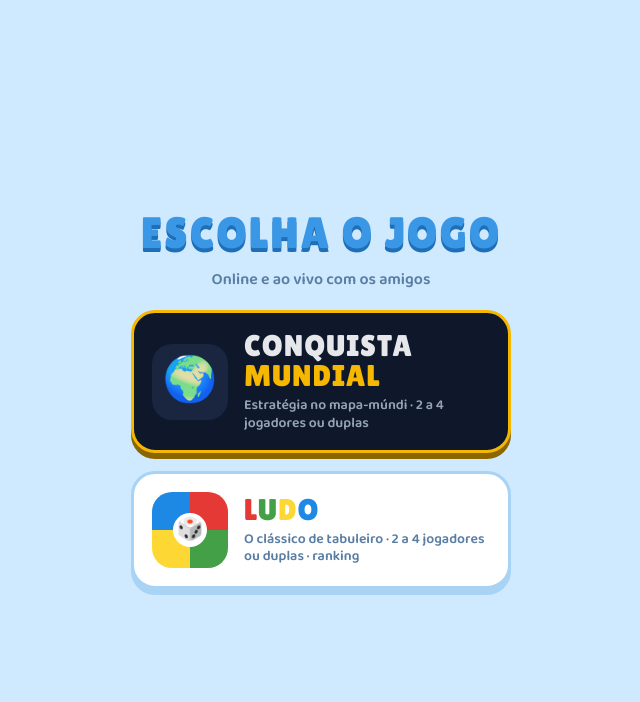
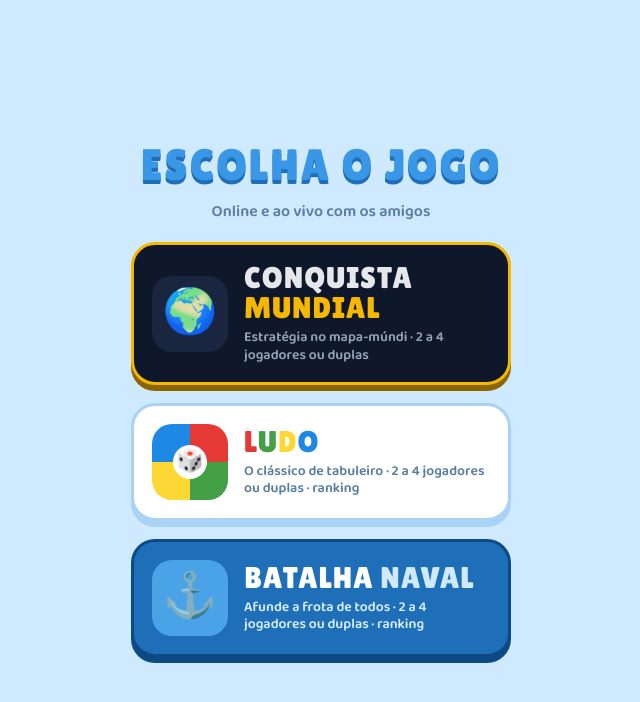
Before and after one commit to jardelson-ip/conquista-mundial, a plain HTML site: page index.html in a window 1280 px wide. Shown: the whole page, without its empty margins (319-959 px from the left). Drawn offline with Linux system fonts and the light colour scheme.

Commit message:
Update index.html

```diff
--- a/index.html
+++ b/index.html
@@ -31,6 +31,10 @@ h1{margin:0;font:44px/1 "Lilita One",system-ui,sans-serif;letter-spacing:2px;col
 .ludo .ic b{width:34px;height:34px;border-radius:50%;background:#fff;display:flex;align-items:center;justify-content:center;font-size:22px}
 .ludo .t .r{color:#E53935}.ludo .t .g{color:#43A047}.ludo .t .y{color:#FDD835}.ludo .t .b{color:#1E88E5}
 .ludo .d{color:#5a7ea3}
+.naval{background:#1f6fb8;color:#fff;border:3px solid #0d4a85;box-shadow:0 6px 0 #0d4a85}
+.naval .ic{background:#4aa3e6}
+.naval .t span{color:#cfe9ff}
+.naval .d{color:#d6ecff}
 </style>
 </head>
 <body>
@@ -45,6 +49,10 @@ h1{margin:0;font:44px/1 "Lilita One",system-ui,sans-serif;letter-spacing:2px;col
     <div class="ic"><b>🎲</b></div>
     <div><div class="t"><span class="r">L</span><span class="g">U</span><span class="y">D</span><span class="b">O</span></div><div class="d">O clássico de tabuleiro · 2 a 4 jogadores ou duplas · ranking</div></div>
   </a>
+  <a class="game naval" href="naval.html">
+    <div class="ic">⚓</div>
+    <div><div class="t">BATALHA <span>NAVAL</span></div><div class="d">Afunde a frota de todos · 2 a 4 jogadores ou duplas · ranking</div></div>
+  </a>
 </div>
 </body>
 </html>
```
